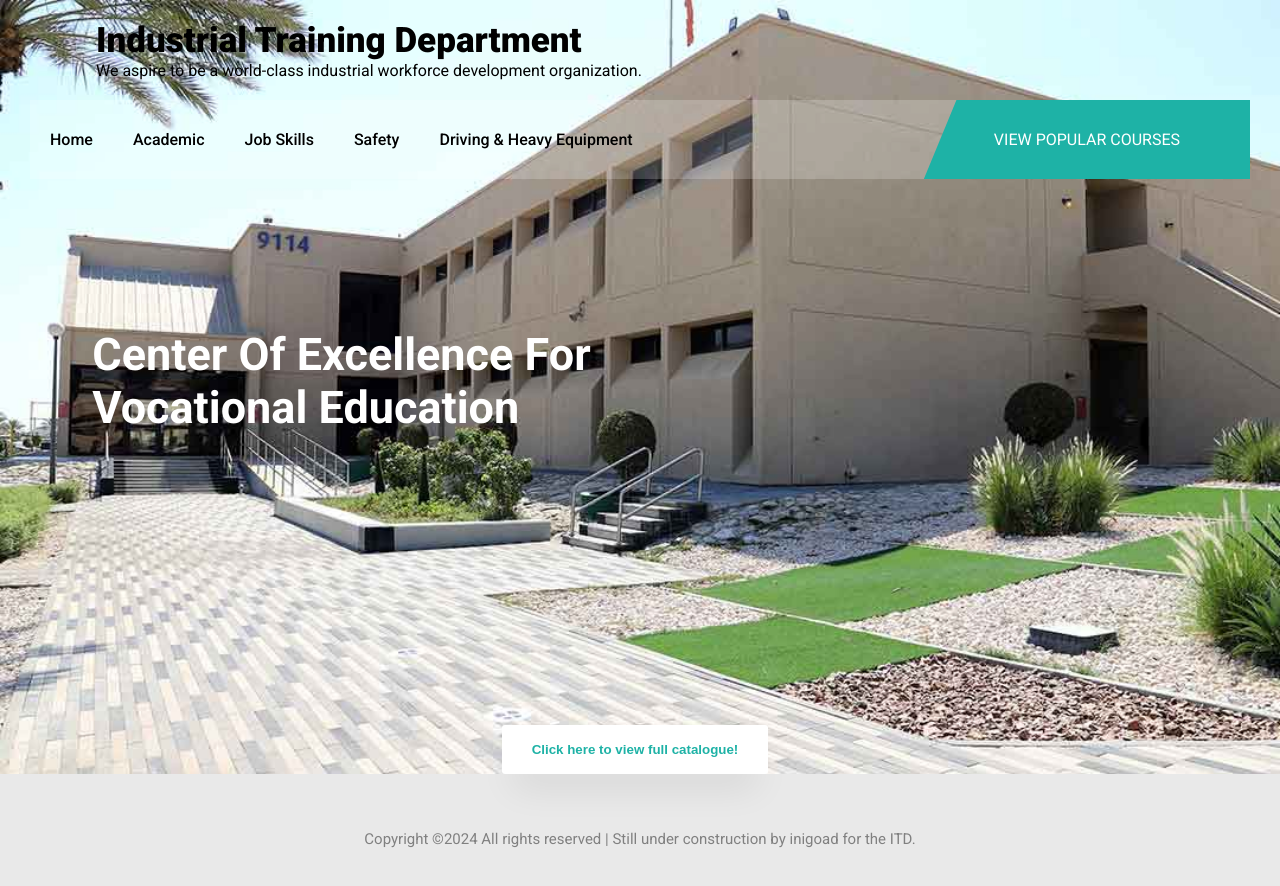
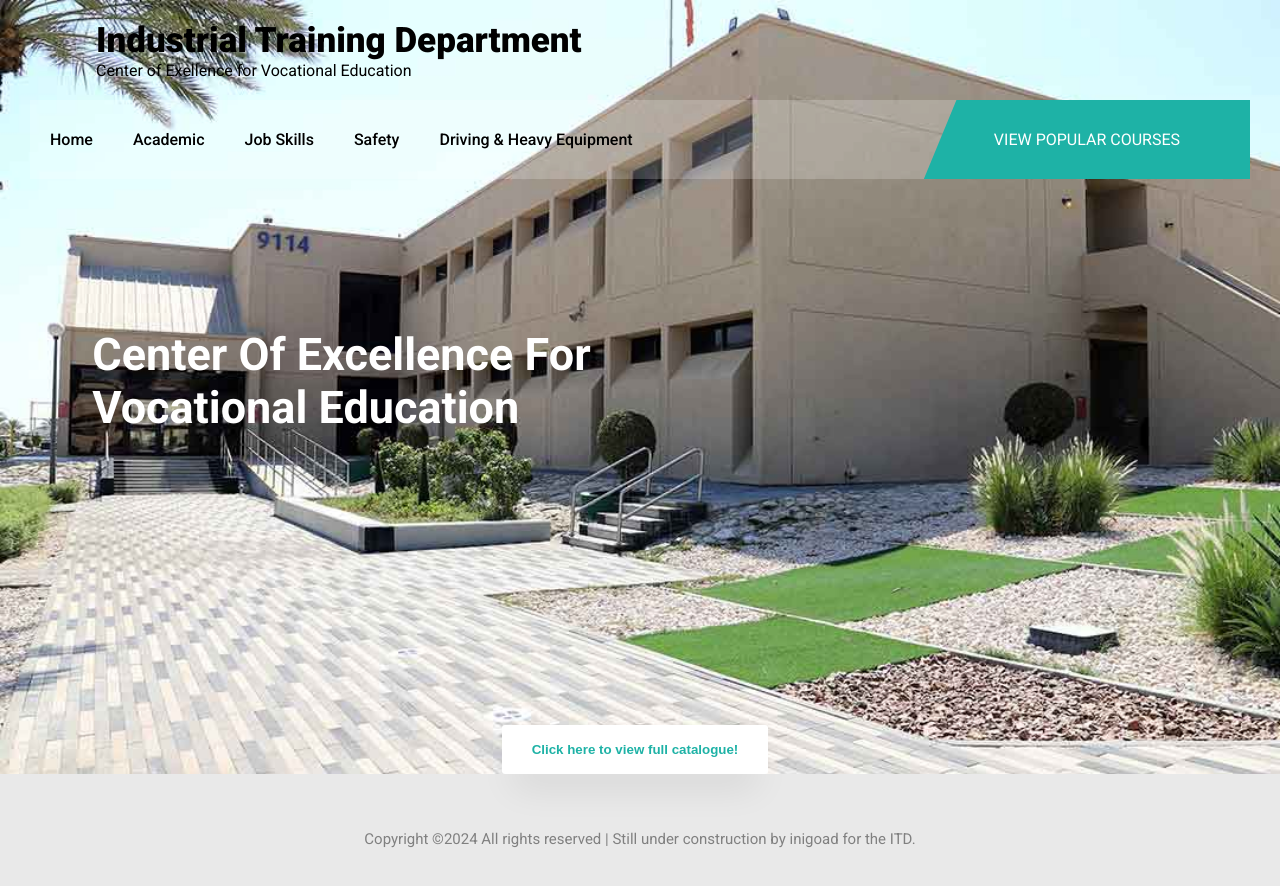
Before and after one commit to aristotleinigo9/my-app, a React (Create React App) app: page / in a window 1280 px wide. Shown: the top 886 px of the page. Built offline with nearby package versions, Linux system fonts and the light colour scheme.

Commit message:
Update Head.jsx

```diff
--- a/src/components/common/header/Head.jsx
+++ b/src/components/common/header/Head.jsx
@@ -7,7 +7,7 @@ const Head = () => {
         <div className='container flexSB'>
           <div className='logo'>
             <h1>Industrial Training Department</h1>
-            <span>We aspire to be a world-class industrial workforce development organization.</span>
+            <span>Center of Exellence for Vocational Education</span>
           </div>
         </div>
       </section>
```
